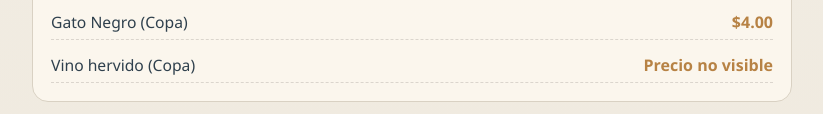
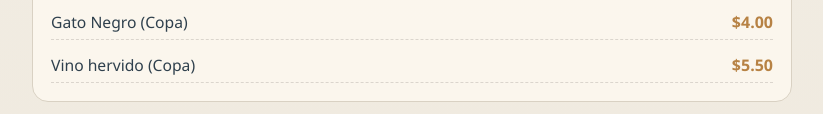
Before and after one commit to SierraVirgen/SierraVirgen.github.io, a plain HTML site: page menu.html in a window 1280 px wide. Shown: the part 3459-3573 px from the top of the page, without its empty margins (228-1051 px from the left). Drawn offline with Linux system fonts and the light colour scheme.

Commit message:
Update price for Vino hervido (Copa) to $5.50

```diff
--- a/menu.html
+++ b/menu.html
@@ -136,7 +136,7 @@
             <li><span>Casillero del Diablo (Copa)</span><strong>$6.00</strong></li>
             <li><span>Gato Negro (Botella)</span><strong>$23.00</strong></li>
             <li><span>Gato Negro (Copa)</span><strong>$4.00</strong></li>
-            <li><span>Vino hervido (Copa)</span><strong>Precio no visible</strong></li>
+            <li><span>Vino hervido (Copa)</span><strong>$5.50</strong></li>
           </ul>
         </div>
 
```
